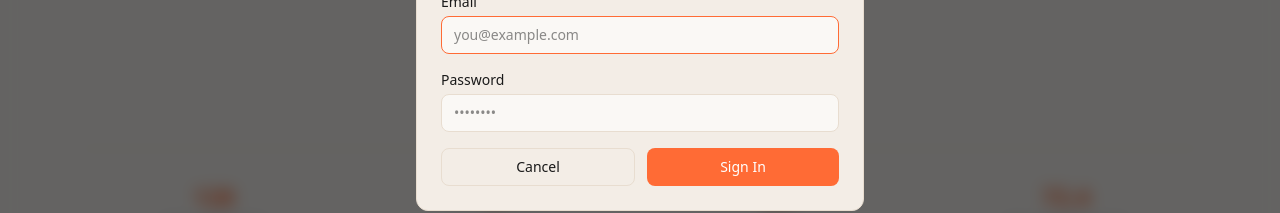
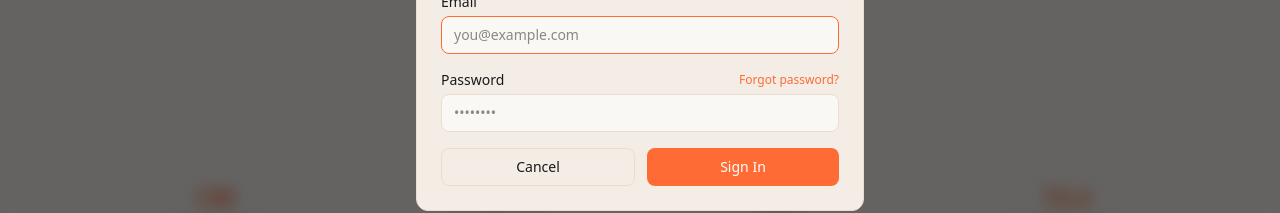
Before and after one commit to LiamPinson/debateapp, a Next.js app: page / in a window 1280 px wide. Both pictures are taken after a click on the button "Sign In". Shown: the part 390-603 px from the top of the page. Built offline with nearby package versions, Linux system fonts and the light colour scheme; no server answers; a web font is replaced by a local one.

Commit message:
feat: add forgot password link to LoginModal

```diff
--- a/app/components/LoginModal.js
+++ b/app/components/LoginModal.js
@@ -4,6 +4,7 @@ import { useState } from "react";
 import { useSession } from "@/lib/SessionContext";
 import { loginWithPassword } from "@/lib/api-client";
 import { createOAuthClient } from "@/lib/supabase";
+import ForgotPasswordModal from "./ForgotPasswordModal";
 
 const SESSION_KEY = "debate_session_token";
 
@@ -24,6 +25,7 @@ export default function LoginModal({ open, onClose }) {
   const [password, setPassword] = useState("");
   const [error, setError] = useState(null);
   const [loading, setLoading] = useState(false);
+  const [showForgotPassword, setShowForgotPassword] = useState(false);
 
   if (!open) return null;
 
@@ -101,7 +103,16 @@ export default function LoginModal({ open, onClose }) {
             </div>
 
             <div>
-              <label className="block text-sm font-medium mb-1">Password</label>
+              <div className="flex justify-between items-center mb-1">
+                <label className="block text-sm font-medium">Password</label>
+                <button
+                  type="button"
+                  onClick={() => setShowForgotPassword(true)}
+                  className="text-xs text-arena-accent hover:underline"
+                >
+                  Forgot password?
+                </button>
+              </div>
               <input
                 type="password"
                 value={password}
@@ -132,6 +143,12 @@ export default function LoginModal({ open, onClose }) {
             </div>
           </form>
         </div>
+
+        <ForgotPasswordModal
+          open={showForgotPassword}
+          onClose={() => setShowForgotPassword(false)}
+          onBackToLogin={() => setShowForgotPassword(false)}
+        />
       </div>
     </div>
   );
```
